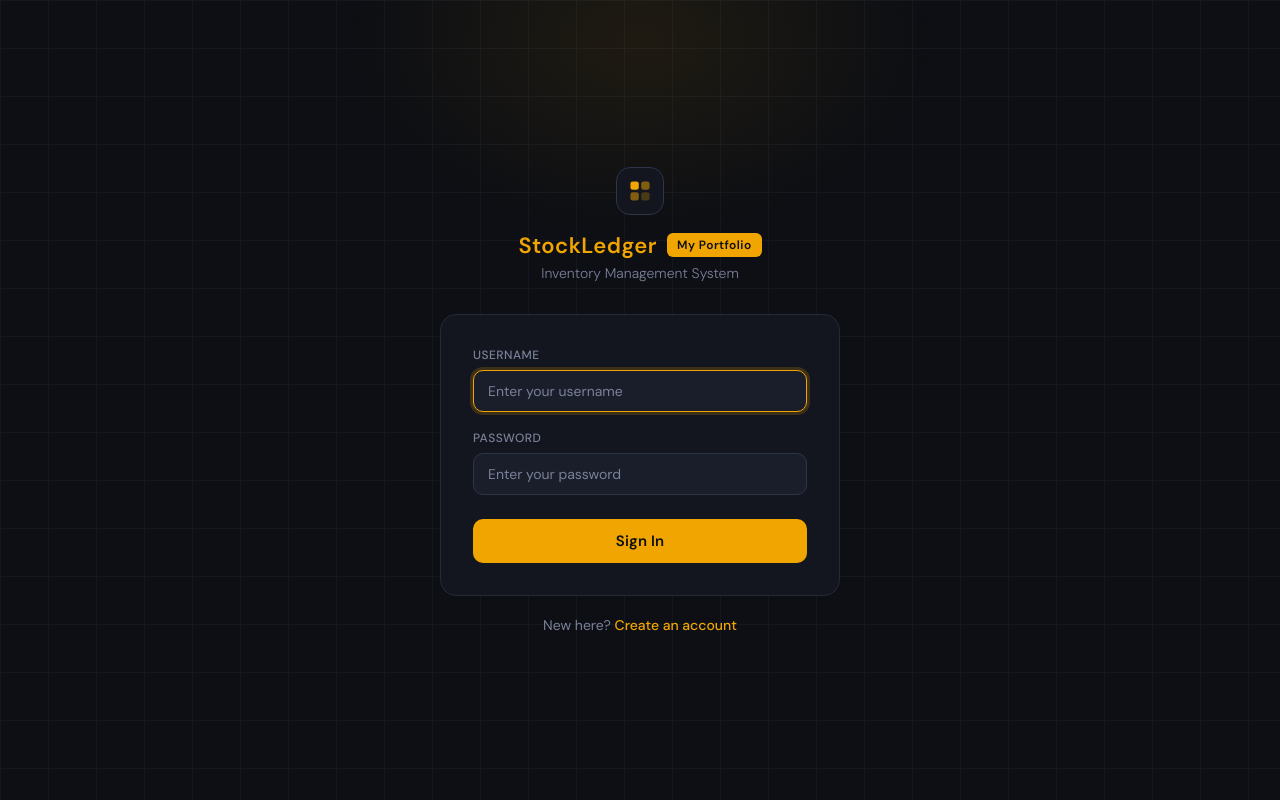
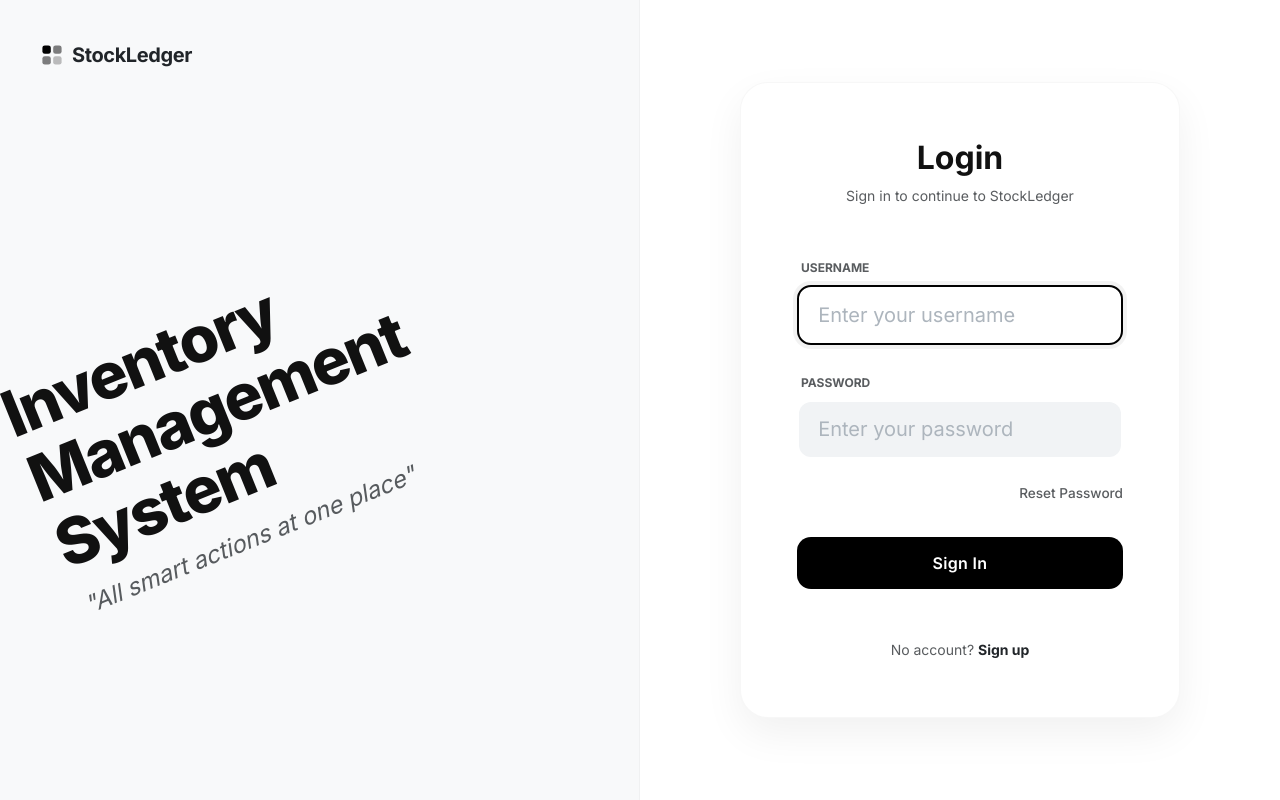
Before and after one commit to Yerroju-Teja/stockledger, a Flask app: page /login in a window 1280 px wide. Run offline with Flask 3, Linux system fonts and the light colour scheme.

Commit message:
style(auth): redesign login and signup pages
- Implemented new 50/50 split-screen layout.
- Added diagonal typography branding.
- Switched to Bootstrap 5.3.3 and updated form inputs to curvy minimal aesthetic.

```diff
--- a/templates/login.html
+++ b/templates/login.html
@@ -4,151 +4,187 @@
     <meta charset="UTF-8">
     <meta name="viewport" content="width=device-width, initial-scale=1.0">
     <title>Login | StockLedger</title>
-<link rel="preconnect" href="https://fonts.googleapis.com">
-<link rel="preconnect" href="https://fonts.gstatic.com" crossorigin>
-<link href="https://fonts.googleapis.com/css2?family=DM+Sans:opsz,wght@9..40,300;9..40,400;9..40,500;9..40,600&family=DM+Mono:wght@400;500&display=swap" rel="stylesheet">
+    <!-- Bootstrap 5.3.3 -->
+    <link href="https://cdn.jsdelivr.net/npm/bootstrap@5.3.3/dist/css/bootstrap.min.css" rel="stylesheet">
     <style>
-:root {
-    --bg:#0d0f14; --bg2:#13161e; --bg3:#1a1e2a;
-    --border:#252a38; --border2:#2e3449;
-    --text:#e8eaf0; --muted:#7a8199;
-    --accent:#f0a500; --accent2:#f7c948;
-    --danger:#e05c5c; --success:#3fcb7f;
-    --font:'DM Sans',sans-serif; --mono:'DM Mono',monospace;
-    --radius:10px; --radius-lg:16px;
-}
-*{margin:0;padding:0;box-sizing:border-box;}
+        @import url('https://fonts.googleapis.com/css2?family=Inter:wght@300;400;500;600;700;800&display=swap');
+
         body {
-    background:var(--bg);
-    color:var(--text);
-    font-family:var(--font);
-    min-height:100vh;
-    display:flex;
-    align-items:center;
-    justify-content:center;
-    padding:24px;
-    position:relative;
-    overflow:hidden;
-}
-/* subtle grid background */
-body::before {
-    content:'';
-    position:fixed; inset:0;
-    background-image:
-        linear-gradient(var(--border) 1px, transparent 1px),
-        linear-gradient(90deg, var(--border) 1px, transparent 1px);
-    background-size:48px 48px;
-    opacity:.35;
-    pointer-events:none;
-}
-/* glow blob */
-body::after {
-    content:'';
-    position:fixed;
-    top:-20%; left:50%; transform:translateX(-50%);
-    width:600px; height:400px;
-    background:radial-gradient(ellipse, color-mix(in srgb,var(--accent) 8%,transparent) 0%, transparent 70%);
-    pointer-events:none;
-}
-.login-wrap {
-    position:relative; z-index:1;
-    width:100%; max-width:400px;
-    animation:rise .4s ease both;
-}
-@keyframes rise { from{opacity:0;transform:translateY(16px);} to{opacity:1;transform:translateY(0);} }
-
-.brand {
-    text-align:center; margin-bottom:32px;
-}
-.brand-icon {
-    display:inline-flex; align-items:center; justify-content:center;
-    width:48px; height:48px; border-radius:14px;
-    background:var(--bg2); border:1px solid var(--border2);
-    margin-bottom:16px;
-}
-.brand h1 { font-size:22px; font-weight:600; color:var(--accent); letter-spacing:.02em; }
-.brand p  { font-size:14px; color:var(--muted); margin-top:4px; font-weight:300; }
-
-.card {
-    background:var(--bg2);
-    border:1px solid var(--border);
-    border-radius:var(--radius-lg);
-    padding:32px;
+            font-family: 'Inter', sans-serif;
+            background-color: #ffffff;
+            color: #111111;
         }
 
-.flashes { margin-bottom:20px; }
-.flash { padding:11px 16px; border-radius:var(--radius); font-size:13px; }
-.flash.error   { background:color-mix(in srgb,var(--danger) 14%,transparent); border:1px solid color-mix(in srgb,var(--danger) 30%,transparent); color:var(--danger); }
-.flash.success { background:color-mix(in srgb,var(--success) 14%,transparent); border:1px solid color-mix(in srgb,var(--success) 30%,transparent); color:var(--success); }
+        .split-left {
+            background-color: #f8f9fa;
+            border-right: 1px solid rgba(0,0,0,0.03);
+        }
 
-.form-group { margin-bottom:18px; }
-label { display:block; font-size:12px; font-weight:500; color:var(--muted); margin-bottom:7px; letter-spacing:.04em; text-transform:uppercase; }
-input[type=text], input[type=password] {
-    width:100%; padding:11px 14px;
-    background:var(--bg3); border:1px solid var(--border2);
-    border-radius:var(--radius); color:var(--text);
-    font-family:var(--font); font-size:14px;
-    transition:border-color .18s, box-shadow .18s;
+        .brand-tag {
+            position: absolute;
+            top: 2.5rem;
+            left: 2.5rem;
+            font-size: 1.25rem;
+            font-weight: 700;
+            letter-spacing: -0.02em;
+            display: flex;
+            align-items: center;
+            gap: 0.5rem;
         }
-input:focus { outline:none; border-color:var(--accent); box-shadow:0 0 0 3px color-mix(in srgb,var(--accent) 18%,transparent); }
-input::placeholder { color:var(--muted); }
 
-.btn-submit {
-    width:100%; padding:12px;
-    background:var(--accent); color:#0d0f14;
-    border:none; border-radius:var(--radius);
-    font-family:var(--font); font-size:15px; font-weight:600;
-    cursor:pointer; transition:all .18s; margin-top:6px;
-    letter-spacing:.01em;
+        .diagonal-container {
+            transform: rotate(-22deg);
+            text-align: left;
+            margin-left: -5%;
         }
-.btn-submit:hover { background:var(--accent2); transform:translateY(-1px); }
-.btn-submit:active { transform:translateY(0); }
 
-.foot-link { text-align:center; margin-top:20px; font-size:14px; color:var(--muted); }
-.foot-link a { color:var(--accent); text-decoration:none; font-weight:500; }
-.foot-link a:hover { color:var(--accent2); }
-.divider { border:none; border-top:1px solid var(--border); margin:24px 0; }
+        .diagonal-container h1 {
+            font-size: 4rem;
+            font-weight: 800;
+            letter-spacing: -0.03em;
+            line-height: 1.1;
+            color: #111;
+        }
+
+        @media (max-width: 1200px) {
+            .diagonal-container h1 { font-size: 3rem; }
+        }
+
+        .glass-card {
+            background: #ffffff;
+            border-radius: 28px;
+            box-shadow: 0 16px 40px rgba(0, 0, 0, 0.06);
+            padding: 3.5rem;
+            border: 1px solid rgba(0,0,0,0.03);
+        }
+
+        .curvy-input {
+            border-radius: 14px;
+            background-color: #f1f3f5;
+            border: 2px solid transparent;
+            padding: 0.8rem 1.2rem;
+            color: #111;
+            font-weight: 500;
+            transition: all 0.25s ease;
+        }
+
+        .curvy-input:focus {
+            background-color: #ffffff;
+            border-color: #000000;
+            box-shadow: 0 0 0 4px rgba(0, 0, 0, 0.05);
+            outline: none;
+        }
+
+        .curvy-input::placeholder {
+            color: #adb5bd;
+            font-weight: 400;
+        }
+
+        .curvy-btn {
+            background-color: #000000;
+            color: #ffffff;
+            border-radius: 14px;
+            padding: 0.9rem;
+            font-weight: 600;
+            letter-spacing: 0.02em;
+            border: none;
+            transition: all 0.25s ease;
+        }
+
+        .curvy-btn:hover {
+            transform: translateY(-2px);
+            box-shadow: 0 8px 20px rgba(0, 0, 0, 0.15);
+            background-color: #1a1a1a;
+        }
+
+        .minimal-alert {
+            border-radius: 12px;
+            border: none;
+            background-color: #fff3cd;
+            color: #856404;
+        }
+        .minimal-alert.alert-danger {
+            background-color: #f8d7da;
+            color: #721c24;
+        }
+
+        a {
+            color: #000000;
+            text-decoration: none;
+            border-bottom: 1px solid transparent;
+            transition: border-color 0.2s;
+        }
+
+        a:hover {
+            border-bottom: 1px solid #000000;
+        }
     </style>
 </head>
-<body>
+<body class="vh-100 m-0 overflow-hidden">
+    <div class="row h-100 g-0">
 
-<div class="login-wrap">
-    <div class="brand">
-        <div class="brand-icon">
-            <svg width="24" height="24" viewBox="0 0 20 20" fill="none"><rect x="2" y="2" width="7" height="7" rx="2" fill="#f0a500"/><rect x="11" y="2" width="7" height="7" rx="2" fill="#f0a500" opacity=".5"/><rect x="2" y="11" width="7" height="7" rx="2" fill="#f0a500" opacity=".5"/><rect x="11" y="11" width="7" height="7" rx="2" fill="#f0a500" opacity=".25"/></svg>
-        </div>
-        <h1 style="display: flex; align-items: center; justify-content: center; gap: 10px;">StockLedger <a href="https://portfolio-alpha-jade-83.vercel.app/" target="_blank" style="font-size: 12px; padding: 4px 10px; background: var(--accent); color: #0d0f14; border-radius: 6px; text-decoration: none; font-weight: 600;">My Portfolio</a></h1>
-        <p>Inventory Management System</p>
+        <!-- Left Side: Branding -->
+        <div class="col-md-6 d-none d-md-flex flex-column justify-content-center split-left position-relative overflow-hidden p-5">
+            <!-- Project Title Tag -->
+            <div class="brand-tag text-dark">
+                <svg width="24" height="24" viewBox="0 0 20 20" fill="none">
+                    <rect x="2" y="2" width="7" height="7" rx="2" fill="#000000"/>
+                    <rect x="11" y="2" width="7" height="7" rx="2" fill="#000000" opacity=".5"/>
+                    <rect x="2" y="11" width="7" height="7" rx="2" fill="#000000" opacity=".5"/>
+                    <rect x="11" y="11" width="7" height="7" rx="2" fill="#000000" opacity=".25"/>
+                </svg>
+                StockLedger
             </div>
 
-    <div class="card">
+            <!-- Diagonal Typographic Centerpiece -->
+            <div class="diagonal-container">
+                <h1 class="mb-3">Inventory<br>Management System</h1>
+                <h4 class="fw-normal text-muted fst-italic ms-1">"All smart actions at one place"</h4>
+            </div>
+        </div>
+
+        <!-- Right Side: Login Box -->
+        <div class="col-md-6 d-flex align-items-center justify-content-center p-4">
+            <div class="glass-card w-100" style="max-width: 440px;">
+                <div class="text-center mb-5">
+                    <h2 class="fw-bold mb-2">Login</h2>
+                    <p class="text-muted small">Sign in to continue to StockLedger</p>
+                </div>
+
+                <!-- Flash Messages -->
                 {% with messages = get_flashed_messages(with_categories=true) %}
                     {% if messages %}
-            <div class="flashes">
                         {% for category, message in messages %}
-                <div class="flash {{ category }}">{{ message }}</div>
+                            <div class="alert minimal-alert py-2 px-3 small fw-medium mb-4 {{ 'alert-danger' if category == 'error' else '' }}">{{ message }}</div>
                         {% endfor %}
-            </div>
                     {% endif %}
                 {% endwith %}
 
+                <!-- Form -->
                 <form method="POST">
-            <div class="form-group">
-                <label>Username</label>
-                <input type="text" name="username" placeholder="Enter your username" required autofocus>
-            </div>
-            <div class="form-group">
-                <label>Password</label>
-                <input type="password" name="password" placeholder="Enter your password" required>
-            </div>
-            <button type="submit" class="btn-submit">Sign In</button>
-        </form>
+                    <div class="mb-4">
+                        <label for="username" class="form-label fw-bold small ms-1 text-uppercase text-muted" style="font-size: 0.75rem;">Username</label>
+                        <input type="text" class="form-control form-control-lg curvy-input" id="username" name="username" placeholder="Enter your username" required autofocus>
                     </div>
 
-    <div class="foot-link">
-        New here? <a href="{{ url_for('signup') }}">Create an account</a>
+                    <div class="mb-4">
+                        <label for="password" class="form-label fw-bold small ms-1 text-uppercase text-muted" style="font-size: 0.75rem;">Password</label>
+                        <input type="password" class="form-control form-control-lg curvy-input" id="password" name="password" placeholder="Enter your password" required>
+                    </div>
+
+                    <div class="d-flex justify-content-end mb-4">
+                        <a href="#" class="small fw-medium text-muted" style="font-size: 0.85rem;">Reset Password</a>
+                    </div>
+
+                    <button type="submit" class="curvy-btn w-100 mt-2">Sign In</button>
+                </form>
+
+                <div class="text-center mt-5">
+                    <span class="small text-muted">No account? <a href="{{ url_for('signup') }}" class="fw-bold text-dark">Sign up</a></span>
+                </div>
             </div>
         </div>
 
+    </div>
 </body>
 </html>
```
Also changed, not shown: templates/signup.html (+157 -80 lines). Lines whose indentation alone changed are shown as unchanged.
